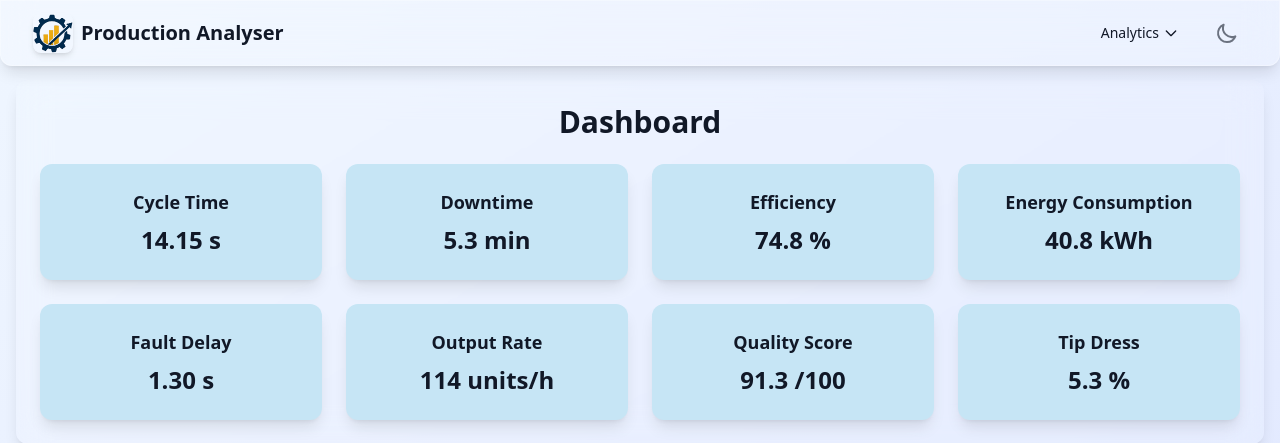
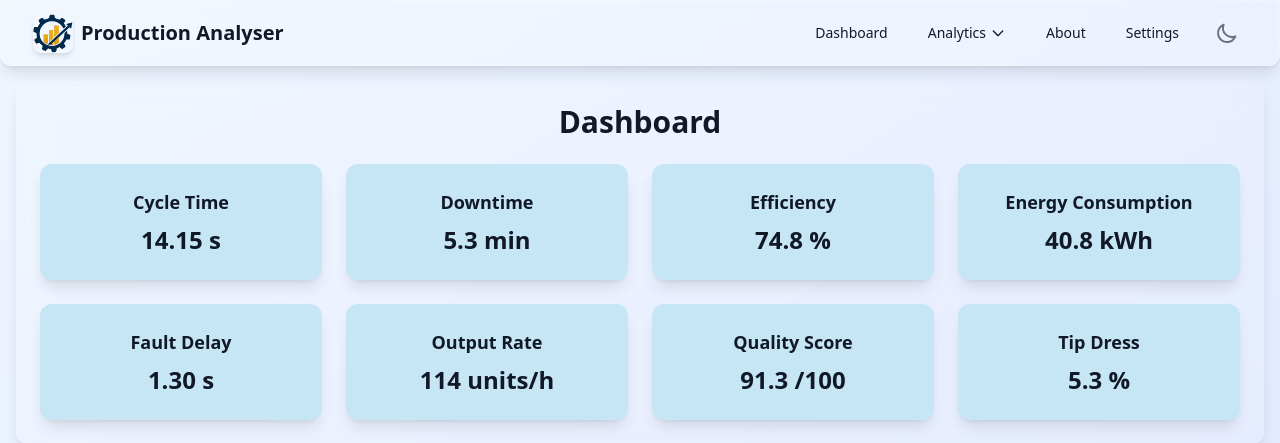
Before and after one commit to devmdave/ProductionAnalyser-Web, a Flask app: page / in a window 1280 px wide. Shown: the top 443 px of the page. Run offline with Flask 3, Linux system fonts and the light colour scheme; some libraries are stand-ins or nearby versions.

Commit message:
added about.html and settings.html

```diff
--- a/templates/base.html
+++ b/templates/base.html
@@ -22,6 +22,7 @@
                     <h1 class="text-xl font-bold text-gray-900 dark:text-white">Production Analyser</h1>
                 </div>
                 <div class="hidden md:flex items-center space-x-4">
+                    <a href="/" class="text-gray-900 dark:text-white hover:text-blue-600 dark:hover:text-blue-400 px-3 py-2 rounded-md text-sm font-medium transition-colors">Dashboard</a>
                     <div class="relative group">
                         <button class="text-gray-900 dark:text-white hover:text-blue-600 dark:hover:text-blue-400 px-3 py-2 rounded-md text-sm font-medium transition-colors flex items-center">
                             Analytics
@@ -35,6 +36,8 @@
                             <a href="/tipdress" class="block px-4 py-2 text-sm text-gray-900 dark:text-white hover:bg-gray-100 dark:hover:bg-gray-700 rounded-b-md">TipDress Backup Analytics</a>
                         </div>
                     </div>
+                    <a href="/about" class="text-gray-900 dark:text-white hover:text-blue-600 dark:hover:text-blue-400 px-3 py-2 rounded-md text-sm font-medium transition-colors">About</a>
+                    <a href="/settings" class="text-gray-900 dark:text-white hover:text-blue-600 dark:hover:text-blue-400 px-3 py-2 rounded-md text-sm font-medium transition-colors">Settings</a>
                     <button id="theme-toggle" class="p-2 rounded-md text-gray-500 dark:text-gray-400 hover:bg-gray-100 dark:hover:bg-gray-700 focus:outline-none focus:ring-2 focus:ring-inset focus:ring-indigo-500">
                         <svg id="sun-icon" class="w-6 h-6 hidden" fill="none" stroke="currentColor" viewBox="0 0 24 24" xmlns="http://www.w3.org/2000/svg">
                             <path stroke-linecap="round" stroke-linejoin="round" stroke-width="2" d="M12 3v1m0 16v1m9-9h-1M4 12H3m15.364 6.364l-.707-.707M6.343 6.343l-.707-.707m12.728 0l-.707.707M6.343 17.657l-.707.707M16 12a4 4 0 11-8 0 4 4 0 018 0z"></path>
@@ -64,9 +67,12 @@
             <!-- Mobile menu -->
             <div id="mobile-menu" class="md:hidden hidden bg-white/20 dark:bg-black/20 backdrop-blur-lg rounded-b-xl border border-white/30">
                 <div class="px-2 pt-2 pb-3 space-y-1 sm:px-3">
+                    <a href="/" class="text-gray-900 dark:text-white hover:text-blue-600 dark:hover:text-blue-400 block px-3 py-2 rounded-md text-base font-medium transition-colors">Dashboard</a>
                     <a href="/cycletime" class="text-gray-900 dark:text-white hover:text-blue-600 dark:hover:text-blue-400 block px-3 py-2 rounded-md text-base font-medium transition-colors">CycleTime Backup Analytics</a>
                     <a href="/faultdelay" class="text-gray-900 dark:text-white hover:text-blue-600 dark:hover:text-blue-400 block px-3 py-2 rounded-md text-base font-medium transition-colors">FaultDelay Backup Analytics</a>
                     <a href="/tipdress" class="text-gray-900 dark:text-white hover:text-blue-600 dark:hover:text-blue-400 block px-3 py-2 rounded-md text-base font-medium transition-colors">TipDress Backup Analytics</a>
+                    <a href="/about" class="text-gray-900 dark:text-white hover:text-blue-600 dark:hover:text-blue-400 block px-3 py-2 rounded-md text-base font-medium transition-colors">About</a>
+                    <a href="/settings" class="text-gray-900 dark:text-white hover:text-blue-600 dark:hover:text-blue-400 block px-3 py-2 rounded-md text-base font-medium transition-colors">Settings</a>
                 </div>
             </div>
         </div>
```
Also changed, not shown: TODO.md (+4 -0 lines).
